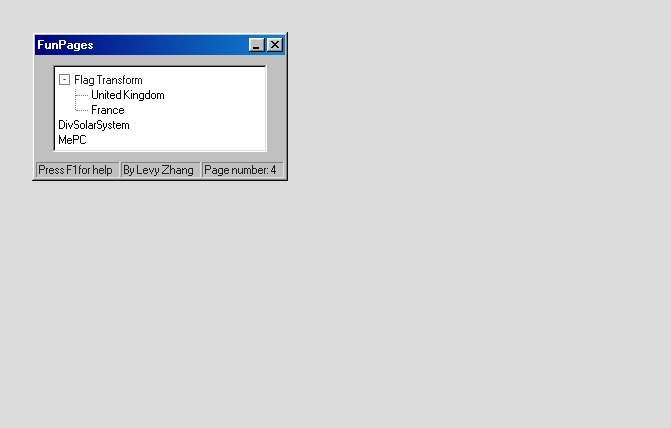
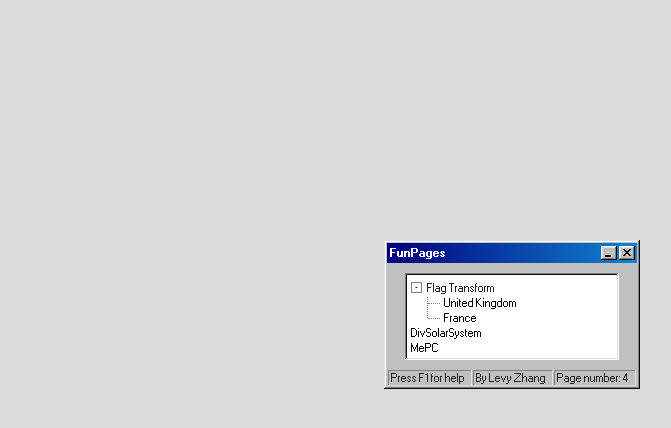
Before and after one commit to dodio12138/fun-pages, a plain HTML site: page index.html in a window 1280 px wide. Shown: the whole page, without its empty margins (0-671 px from the left). Drawn offline with nearby package versions, Linux system fonts and the light colour scheme.

Commit message:
Update style.css

```diff
--- a/css/style.css
+++ b/css/style.css
@@ -9,8 +9,8 @@ body{
 .window{
     position: absolute;
     margin: 0px !important;
-    left: 32px;
-    top: 32px;
+    left: 30%;
+    top: 30%;
 }
 
 #tree{
```
